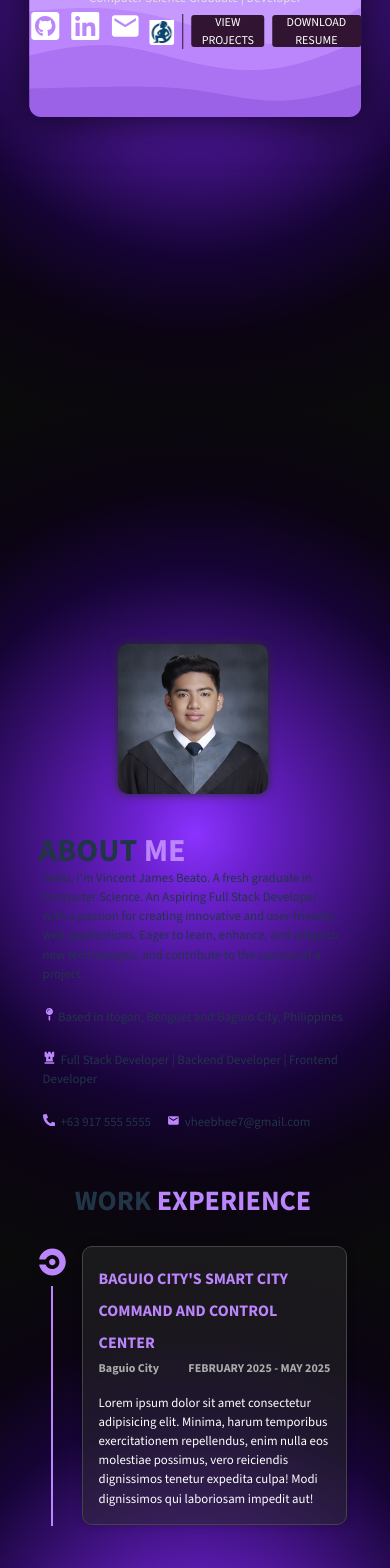
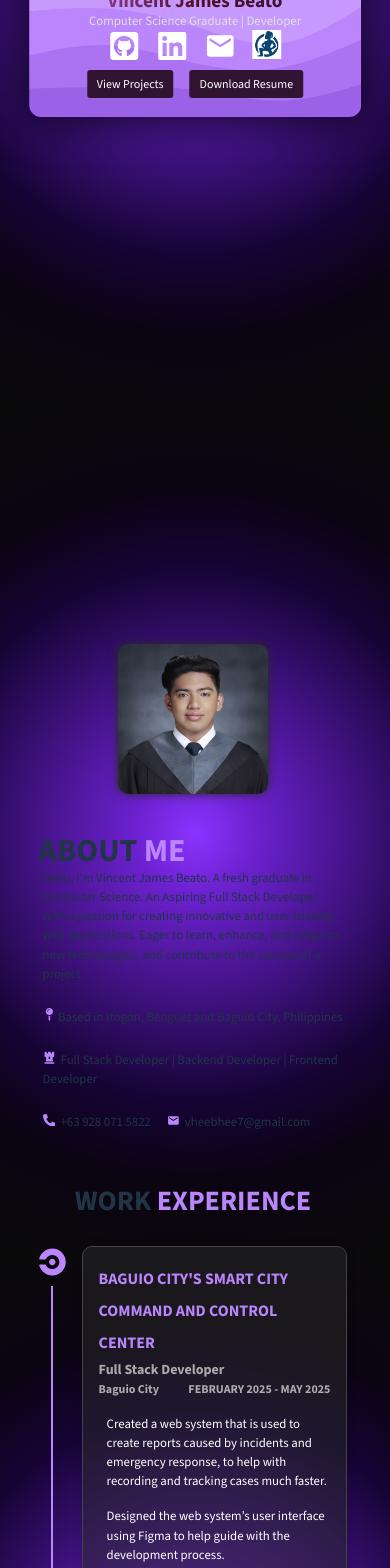
Before and after one commit to VheeeeeeeeeJhay/vincent-james-beato-portfolio, a React (Vite) app: page / in a window 390 px wide. Shown: the part 432-2000 px from the top of the page. Built offline with nearby package versions, Linux system fonts and the light colour scheme.

Commit message:
refactor: redesign some components and responsive design

```diff
--- a/src/components/Footer/Footer.jsx
+++ b/src/components/Footer/Footer.jsx
@@ -2,10 +2,11 @@ import styles from "./Footer.module.css";
 import {
   FaGithub,
   FaLinkedinIn,
-  FaTwitter,
   FaEnvelope,
-  FaMapPin,
+  FaMapPin
 } from "react-icons/fa";
+import { FaPhoneAlt } from "react-icons/fa";
+import onlinejobs from "../../assets/onlinejobs.jpeg";
 
 function Footer() {
   return (
@@ -30,6 +31,7 @@ function Footer() {
         {/* Contact Info */}
         <div className={styles.block}>
           <h4>CONTACT</h4>
+          <p><FaPhoneAlt style={{color: "#bb86fc"}} /> +63 928 071 5822</p>
           <a href="mailto:vheebhee7@gmail.com"><FaEnvelope /> vheebhee7@gmail.com</a>
           <p><FaMapPin style={{color: "#bb86fc"}} /> Based in Itogon, Benguet and Baguio City, Philippines</p>
         </div>
@@ -40,7 +42,7 @@ function Footer() {
           <div className={styles.socials}>
             <a href="https://github.com/vheebhee7" target="_blank" rel="noopener noreferrer" aria-label="GitHub"><FaGithub /></a>
             <a href="https://linkedin.com/in/vheebhee7" target="_blank" rel="noopener noreferrer" aria-label="LinkedIn"><FaLinkedinIn /></a>
-            <a href="https://twitter.com/vheebhee7" target="_blank" rel="noopener noreferrer" aria-label="Twitter"><FaTwitter /></a>
+            <img src={onlinejobs} alt="onlinejobs" className={styles.about_img}/>
           </div>
         </div>
       </div>
--- a/src/components/Footer/Footer.module.css
+++ b/src/components/Footer/Footer.module.css
@@ -94,6 +94,18 @@
   font-size: 0.85rem;
 }
 
+.about_img {
+  width: 15px;
+  height: 15px;
+  object-fit: cover;
+  border-radius: 50%;
+}
+
+.about_img:hover {
+  cursor: pointer;
+  transform: scale(1.2);
+}
+
 /* Tablet */
 @media (max-width: 1024px) {
   .grid {
--- a/src/components/Navbar/Navbar.module.css
+++ b/src/components/Navbar/Navbar.module.css
@@ -84,19 +84,30 @@
 
 /* Mobile Menu Button */
 .menu_button {
-    display: none;
+    display: none; /* Hidden by default, shown in mobile view */
     background: none;
     border: none;
     color: white;
     cursor: pointer;
     z-index: 1000;
-    padding: 0.5rem;
+    padding: 0.5rem 0.75rem;
     border-radius: 4px;
-    transition: background-color 0.3s ease;
+    transition: all 0.3s ease;
+    position: relative;
 }
 
 .menu_button:hover {
     background-color: rgba(255, 255, 255, 0.1);
+    border-color: rgba(255, 255, 255, 0.4);
+}
+
+/* Show menu button in mobile view */
+@media (max-width: 600px) {
+    .menu_button {
+        display: flex;
+        align-items: center;
+        justify-content: center;
+    }
 }
 
 /* Mobile Menu */
@@ -237,7 +248,7 @@
     margin: 0 10%;
 }
 
-@media (max-width: 600px) {
+@media (max-width: 768px) {
     .nav_home {
         left: 50%;
         transform: translateX(-50%);
--- a/src/pages/AboutMe/AboutMe.jsx
+++ b/src/pages/AboutMe/AboutMe.jsx
@@ -33,7 +33,7 @@ function AboutMe() {
                         <br />
 
                         <div className={AboutMeStyles.contact_info}>
-                            <p><FaPhoneAlt style={{color: "#bb86fc"}} /> &nbsp;+63 917 555 5555</p>
+                            <p><FaPhoneAlt style={{color: "#bb86fc"}} /> &nbsp;+63 928 071 5822</p>
                             <p><MdEmail style={{color: "#bb86fc"}} /> &nbsp;vheebhee7@gmail.com</p>
                         </div>
                     </div>
@@ -63,11 +63,15 @@ function AboutMe() {
                             <SiCircleci className={AboutMeStyles.timeline_icon} style={{color: "#bb86fc"}} />
                             <div className={AboutMeStyles.timeline_info}>
                                 <h3>BAGUIO CITY'S SMART CITY COMMAND AND CONTROL CENTER</h3>
+                                <p className={AboutMeStyles.timeline_info_role}>Full Stack Developer</p>
                                 <div className={AboutMeStyles.timeline_sub_info}>
                                     <h4>Baguio City</h4>
                                     <h4>FEBRUARY 2025 - MAY 2025</h4>
                                 </div>
-                                <p>Lorem ipsum dolor sit amet consectetur adipisicing elit. Minima, harum temporibus exercitationem repellendus, enim nulla eos molestiae possimus, vero reiciendis dignissimos tenetur expedita culpa! Modi dignissimos qui laboriosam impedit aut!</p>
+                                <p>Created a web system that is used to create reports caused by incidents and emergency response, to help with recording and tracking cases much faster.</p>
+                                <p>Designed the web system’s user interface using Figma to help guide with the development process.</p>
+                                <p>Used VueJs for the frontend development, implemented composition api with script setup for syntax. Used Laravel as for the backend development, implemented RESTful API to allow the communication with the frontend.</p>
+                                <p>Implemented Axios to handle HTTP requests between the backend and frontend of the web system, Pinia for the web system’s state management, and Github for version control.</p>
                             </div>
                         </div>
                     </div>
@@ -92,7 +96,7 @@ function AboutMe() {
                                     <h4>University of Baguio</h4>
                                     <h4>2021 - 2025</h4>
                                 </div>
-                                <p>Lorem ipsum dolor sit amet consectetur adipisicing elit. Minima, harum temporibus exercitationem repellendus, enim nulla eos molestiae possimus, vero reiciendis dignissimos tenetur expedita culpa! Modi dignissimos qui laboriosam impedit aut!</p>
+                                <p>A fresh graduate in Computer Science. Learn various skills and knowledge necessary and related to Software Development. </p>
                             </div>
                         </div>
                     </div>
@@ -104,12 +108,12 @@ function AboutMe() {
                         <div className={AboutMeStyles.timeline_item}>
                             <SiCircleci className={AboutMeStyles.timeline_icon} style={{color: "#bb86fc"}} />
                             <div className={AboutMeStyles.timeline_info}>
-                                <h3>SHS | Information and Communication Technology (ICT)                                </h3>
+                                <h3>Senior High School | Information and Communication Technology (ICT)                                </h3>
                                 <div className={AboutMeStyles.timeline_sub_info}>
                                     <h4>University of Baguio</h4>
                                     <h4>2019 – 2021</h4>
                                 </div>
-                                <p>Lorem ipsum dolor sit amet consectetur adipisicing elit. Minima, harum temporibus exercitationem repellendus, enim nulla eos molestiae possimus, vero reiciendis dignissimos tenetur expedita culpa! Modi dignissimos qui laboriosam impedit aut!</p>
+                                <p>Graduated in Information and Communication Technology (ICT) specialization in Computer System Servicing (CSS).</p>
                             </div>
                         </div>
                     </div>
@@ -126,7 +130,7 @@ function AboutMe() {
                                     <h4>Computer Arts Technological College</h4>
                                     <h4>2016 – 2019</h4>
                                 </div>
-                                <p>Lorem ipsum dolor sit amet consectetur adipisicing elit. Minima, harum temporibus exercitationem repellendus, enim nulla eos molestiae possimus, vero reiciendis dignissimos tenetur expedita culpa! Modi dignissimos qui laboriosam impedit aut!</p>
+                                {/* <p>Graduated in Information and Communication Technology (ICT) specialization in Computer System Servicing (CSS).</p> */}
                             </div>
                         </div>
                     </div>
@@ -144,16 +148,16 @@ function AboutMe() {
                             data-aos-anchor-placement="top-center"
                             data-aos-duration="1500"
                             data-aos-delay="100">
-                                <h3>Full Stack Development</h3>
-                                <p>With a strong foundation in computer science and a passion for web development, I am eager to contribute to the success of your projects. I am committed to learning and adapting to new technologies, and I am excited to bring my skills to your team.</p>
+                                <h3>Full Stack Web Application Development</h3>
+                                <p>Capable of developing complete web applications from frontend to backend using Laravel, MySQL, Vue.js, and Inertia.js. I can structure robust backend systems and connect them to interactive frontends, delivering functional systems for real-world use cases like inventory tracking and food ordering.</p>
                             </div>
                             <div className={AboutMeStyles.offer_item}
                             data-aos="fade-up"
                             data-aos-anchor-placement="top-center"
                             data-aos-duration="1500"
                             data-aos-delay="200">
-                                <h3>Backend Development</h3>
-                                <p>With a strong foundation in computer science and a passion for web development, I am eager to contribute to the success of your projects. I am committed to learning and adapting to new technologies, and I am excited to bring my skills to your team.</p>
+                                <h3>Web & Mobile Application Development</h3>
+                                <p>Proficient in building both web and mobile applications using modern technologies such as React Native, Vue.js, Laravel, and Expo Go. Experienced in developing functional systems like inventory management tools, barter platforms, and to-do apps that solve real-world problems for users.</p>
                             </div>
                             <div className={AboutMeStyles.offer_item}
                             data-aos="fade-up-left"
--- a/src/pages/AboutMe/AboutMe.module.css
+++ b/src/pages/AboutMe/AboutMe.module.css
@@ -143,6 +143,14 @@
     color: rgb(172, 172, 172);
 }
 
+.timeline_info .timeline_info_role{
+    font-size: 14px;
+    color: rgb(172, 172, 172);
+    margin: 0;
+    padding: 0;
+    font-weight: bold;
+}
+
 .timeline_sub_info {
     display: flex;
     justify-content: space-between;
@@ -151,6 +159,7 @@
 
 .timeline_info p {
     margin-top: 1rem;
+    padding-left: .5rem;
     font-size: 0.8rem;
 }
 
@@ -171,7 +180,7 @@
     display: flex;
     flex-direction: column;
     justify-content: center;
-    gap: .75rem;
+    gap: .5rem;
     height: 100%;
     width: 100%;
     border-radius: 10px;
--- a/src/pages/Home/Home.jsx
+++ b/src/pages/Home/Home.jsx
@@ -19,12 +19,6 @@ function Home({ id }) {
     return (
         <section id={id} className={HomeStyles.home}>
             <div className={HomeStyles.home_container}>
-                {/* <div className={HomeStyles.hero_container}
-                data-aos="fade-up"
-                data-aos-anchor-placement="top-center"
-                data-aos-duration="1000"
-                data-aos-delay="100"
-                > */}
                 {isMobile ? (
                     <div
                         className={HomeStyles.hero_container}
@@ -45,6 +39,7 @@ function Home({ id }) {
                             <p className={HomeStyles.hero_role}>Computer Science Graduate | Developer</p>
 
                             <div className={HomeStyles.hero_links}>
+                                <div className={HomeStyles.link}>
                                     <a
                                         href="https://github.com/VheeeeeeeeeJhay"
                                         target="_blank"
@@ -68,12 +63,15 @@ function Home({ id }) {
                                         <MdEmail />
                                     </a>
                                     <img src={onlinejobs} alt="Online Jobs" />
+                                </div>
 
 
                                 <span className={HomeStyles.divider}></span>
 
+                                <div className={HomeStyles.link}>
                                     <a className={HomeStyles.hero_button} onClick={scrollToProjects}>View Projects</a>
                                     <a className={HomeStyles.hero_button} href={resume} download>Download Resume</a>
+                                </div>
                             </div>
                         </div>
                     </div>
@@ -97,6 +95,7 @@ function Home({ id }) {
                             <p className={HomeStyles.hero_role}>Computer Science Graduate | Developer</p>
 
                             <div className={HomeStyles.hero_links}>
+                                <div className={HomeStyles.link}>
                                     <a
                                         href="https://github.com/VheeeeeeeeeJhay"
                                         target="_blank"
@@ -120,12 +119,15 @@ function Home({ id }) {
                                         <MdEmail />
                                     </a>
                                     <img src={onlinejobs} alt="Online Jobs" />
+                                </div>
 
 
                                 <span className={HomeStyles.divider}></span>
 
+                                <div className={HomeStyles.link}>
                                     <a className={HomeStyles.hero_button} onClick={scrollToProjects}>View Projects</a>
                                     <a className={HomeStyles.hero_button} href={resume} download>Download Resume</a>
+                                </div>
                             </div>
                         </div>
                     </div>
--- a/src/pages/Home/Home.module.css
+++ b/src/pages/Home/Home.module.css
@@ -49,6 +49,7 @@
     margin-bottom: 0.5rem;
     color: transparent;
     background: linear-gradient(to right, #b65fcf, #4d0f28, #311432);
+    background-clip: text;
     -webkit-background-clip: text;
     -webkit-text-fill-color: transparent;
 }
@@ -62,14 +63,20 @@
 .hero_links {
     display: flex;
     justify-content: center;
-    gap: 1.2rem;
+    align-items: center;
+    gap: 1.5rem;
+    flex-wrap: wrap;
+    min-height: 60px;
 }
 
 .hero_links a {
     color: #fff;
     font-size: 2rem;
     transition: color 0.3s ease;
-    text-transform: uppercase;
+    display: flex;
+    align-items: center;
+    justify-content: center;
+    height: 100%;
 }
 
 .hero_links a:hover {
@@ -83,10 +90,10 @@
 }
 
 .hero_links img {
-    padding-top: 3px;
-    width: 28px;
-    height: 28px;
-    border-radius: 3px;
+    width: 29px;
+    height: 29px;
+    object-fit: contain;
+    display: block;
 }
 
 .hero_links img:hover {
@@ -94,10 +101,17 @@
     filter: invert(90%);
 }
 
+.link {
+    display: flex;
+    justify-content: center;
+    gap: 1rem;
+}
+
 .divider {
     position: relative;
     width: 2px;
     height: 35px;
+    margin: 0 1rem;
 }
 
 .divider::before {
@@ -120,10 +134,10 @@
     border: none;
     cursor: pointer;
     transition: background-color 0.3s ease;
-    font-size: 12px !important;
+    font-size: 14px !important;
     margin: 0;
     height: 2rem;
-    padding: 0 10px;
+    padding: 7px 10px;
     text-decoration: none;
     font-family: inherit;
 }
@@ -157,14 +171,19 @@
         height: calc(50%);
         width: 100%;
         display: flex;
+        padding-top: 20%;
         flex-direction: column;
-        align-items: center;
+        /* align-items: center; */
         justify-content: center;
     }
 
+    .divider {
+        display: none;
+    }
+
     .hero_img {
-        width: 120px;
-        height: 120px;
+        width: 180px;
+        height: 180px;
         position: absolute;
         top: -5%;
         left: 50%;
@@ -189,4 +208,11 @@
         justify-content: center;
         gap: 0.5rem;
     }
+
+    .hero_button {
+        font-size: 12px !important;
+        padding: 5px 10px;
+    }
+
+
 }
--- a/src/pages/Project/RelevantProjects.jsx
+++ b/src/pages/Project/RelevantProjects.jsx
@@ -22,7 +22,7 @@ function RelevantProjects() {
                         <img className={RelevantProjectsStyles.card_img} src={Barter} alt="Raiden" />
                         <div className={RelevantProjectsStyles.card_info}>
                             <h3>Swapii: Barter Web System</h3>
-                            <p>Project Description: Lorem ipsum dolor sit amet consectetur adipisicing elit. Quisquam, quod.</p>
+                            <p>Created a web system used to trade or barter school-related items among the students.</p>
                         </div>
                         <div className={RelevantProjectsStyles.tags_container}>
                             <p>VueJs</p>
@@ -43,7 +43,7 @@ function RelevantProjects() {
                         <img className={RelevantProjectsStyles.card_img} src={Inventory} alt="Inventory"/>
                         <div className={RelevantProjectsStyles.card_info}>
                             <h3>Inventory System for Poultry Business</h3>
-                            <p>Project Description: Lorem ipsum dolor sit amet consectetur adipisicing elit. Quisquam, quod.</p>
+                            <p>Created a web system used to monitor incoming and outgoing poultry products and also track inventory of the business.</p>
                         </div>
                         <div className={RelevantProjectsStyles.tags_container}>
                             <p>Laravel</p>
@@ -63,7 +63,7 @@ function RelevantProjects() {
                         <img className={RelevantProjectsStyles.card_img} src={TodoList} alt="TodoList"/>
                         <div className={RelevantProjectsStyles.card_info}>
                             <h3>Todo List Application</h3>
-                            <p>Project Description: Lorem ipsum dolor sit amet consectetur adipisicing elit. Quisquam, quod.</p>
+                            <p>Created a to-do list application to track and organize tasks.</p>
                         </div>
                         <div className={RelevantProjectsStyles.tags_container}>
                             <p>React Native</p>
@@ -83,7 +83,7 @@ function RelevantProjects() {
                         <img className={RelevantProjectsStyles.card_img} src={FoodOrdering} alt="FoodOrdering"/>
                         <div className={RelevantProjectsStyles.card_info}>
                             <h3>Food Ordering System</h3>
-                            <p>Project Description: Lorem ipsum dolor sit amet consectetur adipisicing elit. Quisquam, quod.</p>
+                            <p>Created a web application that allows users to browse and order Filipino cuisines.</p>
                         </div>
                         <div className={RelevantProjectsStyles.tags_container}>
                             <p>Laravel</p>
--- a/src/pages/Project/RelevantProjects.module.css
+++ b/src/pages/Project/RelevantProjects.module.css
@@ -22,10 +22,15 @@
     padding-top: 2.5rem;
 }
 
+.card_info {
+    padding: .7rem;
+    padding-bottom: 0;
+    flex-grow: 1;
+}
+
 .card_info h3,
 .card_info p {
-    margin: 0;
-    padding: 0 1rem;
+    margin: 0 0 0.5rem 0;
 }
 
 .card_info h3 {
@@ -56,6 +61,11 @@
     border: 1px solid #333;
     background-color: rgba(43, 42, 42, 0.5);
     border-radius: 8px;
+    position: relative;
+    height: 100%;
+    display: flex;
+    flex-direction: column;
+    overflow: hidden;
 }
 
 .card_buttons {
@@ -63,7 +73,10 @@
     justify-content: center;
     align-items: center;
     gap: 1rem;
-    padding: 6px 1rem;
+    padding: .3rem 1rem 1rem;
+    margin-top: auto;
+    /* background: rgba(43, 42, 42, 0.9);
+    border-top: 1px solid #333; */
 }
 
 .card_button {
@@ -76,6 +89,11 @@
     transition: background-color 0.3s ease-in-out, color 0.3s ease-in-out;
     width: 100%;
     text-align: center;
+    /* position: absolute;
+    bottom: 0;
+    left: 0;
+    z-index: 1;
+    margin: 80px 5px 5px 5px; */
 }
 
 .card_button:hover {
@@ -87,11 +105,9 @@
 .tags_container {
     display: flex;
     flex-wrap: wrap;
-    justify-content: flex-start;
-    align-items: center;
     gap: 0.5rem;
-    margin: 0;
-    padding: 0 1rem;
+    margin: 0rem 1rem 0.5rem 1rem;
+    padding: 0;
 }
 
 .tags_container p {
@@ -126,3 +142,9 @@
         flex-direction: column;
     }
 }
+
+@media (max-width: 768px) {
+    .cards_container {
+        grid-template-columns: repeat(2, 1fr);
+    }
+}
```
Lines whose indentation alone changed are shown as unchanged.
